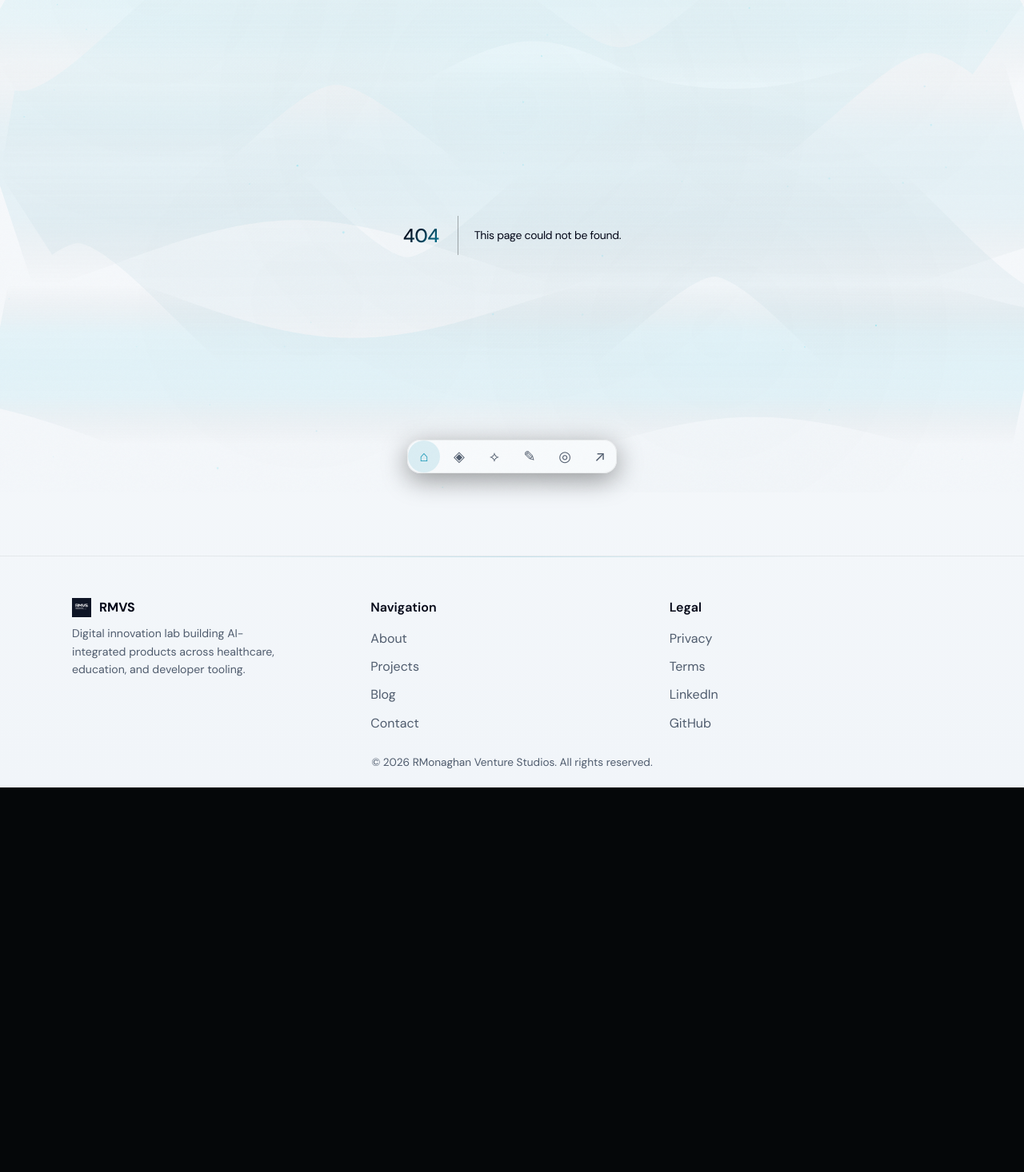
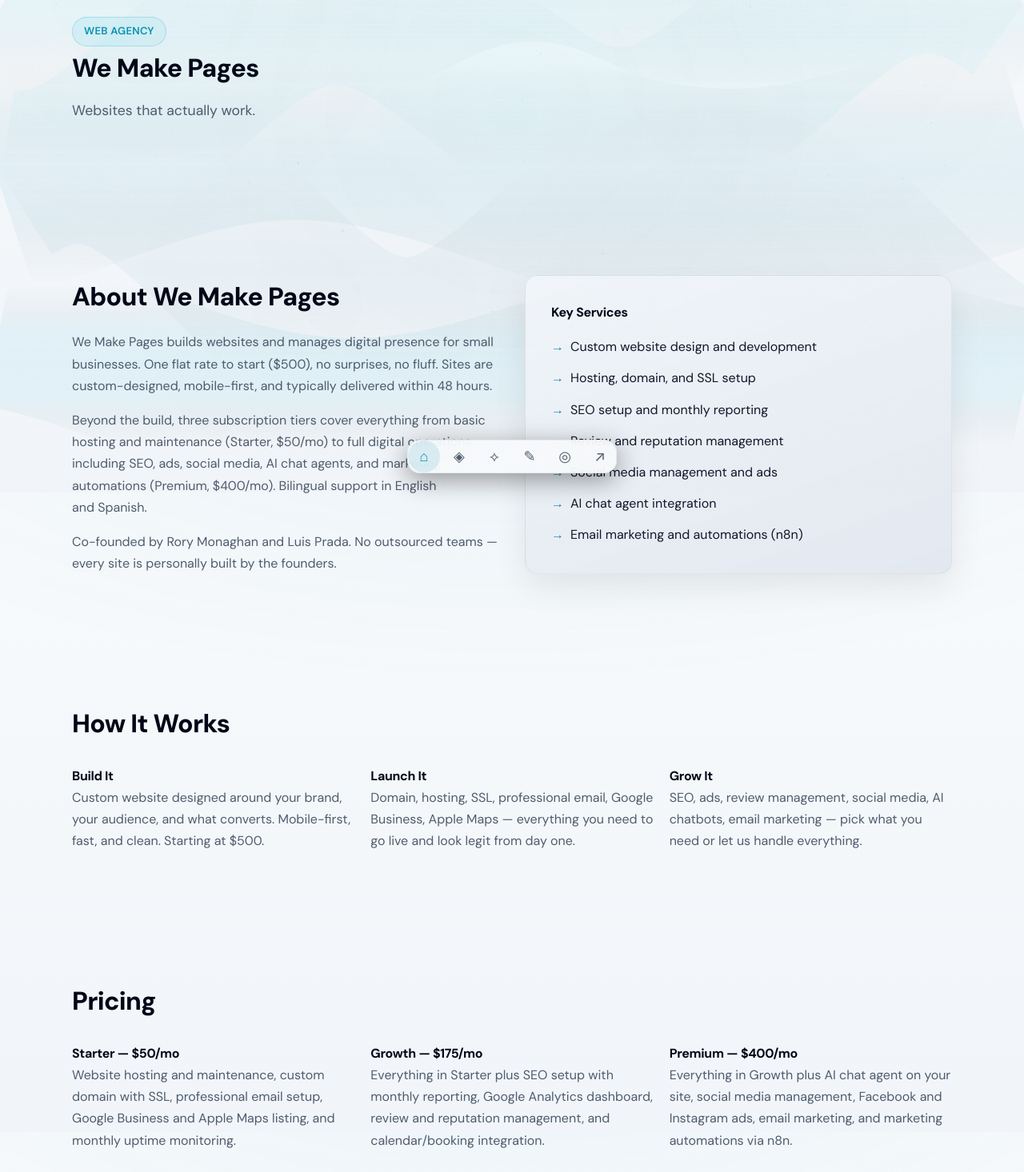
Before and after one commit to VerbaLearnTeam/rmvs-website, a Next.js app: page /projects/wemakepages in a window 1280 px wide. Before the commit this address had no page. Shown: the part 184-1650 px from the top of the page at 80% size. Before the commit the page ends 1169 px from the top, so only its background shows below. Built offline with nearby package versions, Linux system fonts and the light colour scheme.

Commit message:
Add We Make Pages project page to portfolio
Flat-rate web agency co-founded with Luis Prada. Includes project page
with services, pricing tiers, and how-it-works flow. Registered in
projects data, index page, and sitemap.

Made-with: Cursor

```diff
--- a/src/app/projects/page.tsx
+++ b/src/app/projects/page.tsx
@@ -47,6 +47,14 @@ const projects = [
     href: "/projects/orchard",
     badge: "Developer Tools",
     status: "Early Planning"
+  },
+  {
+    title: "We Make Pages",
+    tagline: "Websites that actually work",
+    description: "Flat-rate website builds and full digital presence management for small businesses. Custom sites starting at $500, with ongoing hosting, SEO, ads, and AI chat agent plans.",
+    href: "/projects/wemakepages",
+    badge: "Web Agency",
+    status: "Live"
   },
   {
     title: "Sunkist Goofbox",
--- /dev/null
+++ b/src/app/projects/wemakepages/page.tsx
@@ -0,0 +1,149 @@
+import Link from "next/link";
+
+export const metadata = {
+  title: "We Make Pages | RMonaghan Venture Studios",
+  description:
+    "Flat-rate website builds and full digital presence management for small businesses. Custom sites starting at $500, with ongoing hosting, SEO, ads, and AI chat agent plans.",
+};
+
+const services = [
+  "Custom website design and development",
+  "Hosting, domain, and SSL setup",
+  "SEO setup and monthly reporting",
+  "Review and reputation management",
+  "Social media management and ads",
+  "AI chat agent integration",
+  "Email marketing and automations (n8n)",
+];
+
+export default function WeMakePagesPage() {
+  return (
+    <main>
+      <section className="section">
+        <div className="container">
+          <Link href="/projects" className="back-link">
+            ← Back to Projects
+          </Link>
+          <div className="project-header">
+            <span className="badge">Web Agency</span>
+            <h1>We Make Pages</h1>
+            <p className="muted" style={{ fontSize: "1.1rem" }}>
+              Websites that actually work.
+            </p>
+          </div>
+        </div>
+      </section>
+
+      <section className="section">
+        <div className="container split">
+          <div>
+            <h2>About We Make Pages</h2>
+            <p className="muted" style={{ marginBottom: 16 }}>
+              We Make Pages builds websites and manages digital presence for small businesses. One
+              flat rate to start ($500), no surprises, no fluff. Sites are custom-designed,
+              mobile-first, and typically delivered within 48 hours.
+            </p>
+            <p className="muted" style={{ marginBottom: 16 }}>
+              Beyond the build, three subscription tiers cover everything from basic hosting and
+              maintenance (Starter, $50/mo) to full digital operations including SEO, ads, social
+              media, AI chat agents, and marketing automations (Premium, $400/mo). Bilingual
+              support in English and Spanish.
+            </p>
+            <p className="muted">
+              Co-founded by Rory Monaghan and Luis Prada. No outsourced teams — every site is
+              personally built by the founders.
+            </p>
+          </div>
+          <div className="panel">
+            <h3>Key Services</h3>
+            <ul className="feature-list">
+              {services.map((service) => (
+                <li key={service}>{service}</li>
+              ))}
+            </ul>
+          </div>
+        </div>
+      </section>
+
+      <section className="section">
+        <div className="container">
+          <h2>How It Works</h2>
+          <div className="cards">
+            <div className="card">
+              <h3>Build It</h3>
+              <p className="muted">
+                Custom website designed around your brand, your audience, and what converts.
+                Mobile-first, fast, and clean. Starting at $500.
+              </p>
+            </div>
+            <div className="card">
+              <h3>Launch It</h3>
+              <p className="muted">
+                Domain, hosting, SSL, professional email, Google Business, Apple Maps — everything
+                you need to go live and look legit from day one.
+              </p>
+            </div>
+            <div className="card">
+              <h3>Grow It</h3>
+              <p className="muted">
+                SEO, ads, review management, social media, AI chatbots, email marketing — pick what
+                you need or let us handle everything.
+              </p>
+            </div>
+          </div>
+        </div>
+      </section>
+
+      <section className="section">
+        <div className="container">
+          <h2>Pricing</h2>
+          <div className="cards">
+            <div className="card">
+              <h3>Starter — $50/mo</h3>
+              <p className="muted">
+                Website hosting and maintenance, custom domain with SSL, professional email setup,
+                Google Business and Apple Maps listing, and monthly uptime monitoring.
+              </p>
+            </div>
+            <div className="card">
+              <h3>Growth — $175/mo</h3>
+              <p className="muted">
+                Everything in Starter plus SEO setup with monthly reporting, Google Analytics
+                dashboard, review and reputation management, and calendar/booking integration.
+              </p>
+            </div>
+            <div className="card">
+              <h3>Premium — $400/mo</h3>
+              <p className="muted">
+                Everything in Growth plus AI chat agent on your site, social media management,
+                Facebook and Instagram ads, email marketing, and marketing automations via n8n.
+              </p>
+            </div>
+          </div>
+        </div>
+      </section>
+
+      <section className="section">
+        <div className="container panel" style={{ textAlign: "center" }}>
+          <h2>Interested in We Make Pages?</h2>
+          <p className="muted">
+            Every project starts with a free 15-minute strategy call.
+          </p>
+          <div className="nav-cta" style={{ justifyContent: "center", marginTop: 18 }}>
+            <a
+              className="btn btn-primary"
+              href="https://wemakepages.com"
+              target="_blank"
+              rel="noopener noreferrer"
+            >
+              Visit wemakepages.com
+            </a>
+            <Link className="btn btn-outline" href="/contact">
+              Get in Touch
+            </Link>
+          </div>
+        </div>
+      </section>
+    </main>
+  );
+}
--- a/src/app/sitemap.ts
+++ b/src/app/sitemap.ts
@@ -56,6 +56,7 @@ export default function sitemap(): MetadataRoute.Sitemap {
     "specd",
     "auron",
     "orchard",
+    "wemakepages",
     "neura",
     "sunkist-goofbox",
     "unplugged",
--- a/src/data/projects.ts
+++ b/src/data/projects.ts
@@ -60,6 +60,16 @@ export const projects: Project[] = [
     tags: ["Swift", "Rust", "GPUI", "MCP", "Xcode"],
   },
   {
+    title: "We Make Pages",
+    slug: "wemakepages",
+    description:
+      "Flat-rate website builds and full digital presence management. One price, no surprises, 48-hour turnaround.",
+    badge: "Web Agency",
+    status: "live",
+    statusLabel: "Live",
+    tags: ["React", "Vite", "SEO", "n8n", "AI Chat"],
+  },
+  {
     title: "Sunkist Goofbox",
     slug: "sunkist-goofbox",
     description:
```
